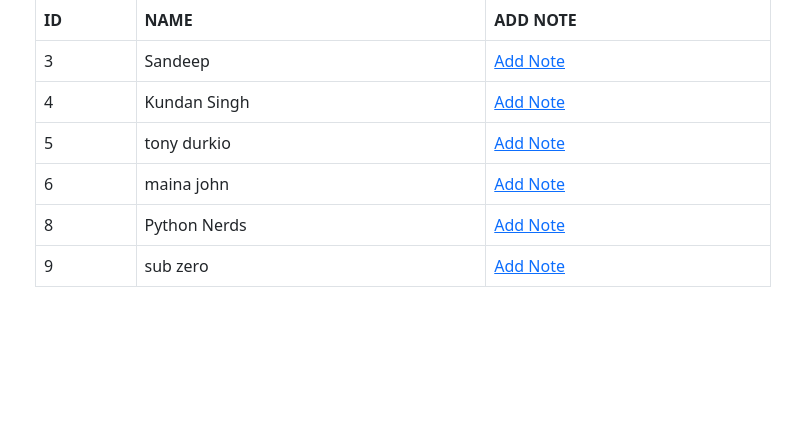
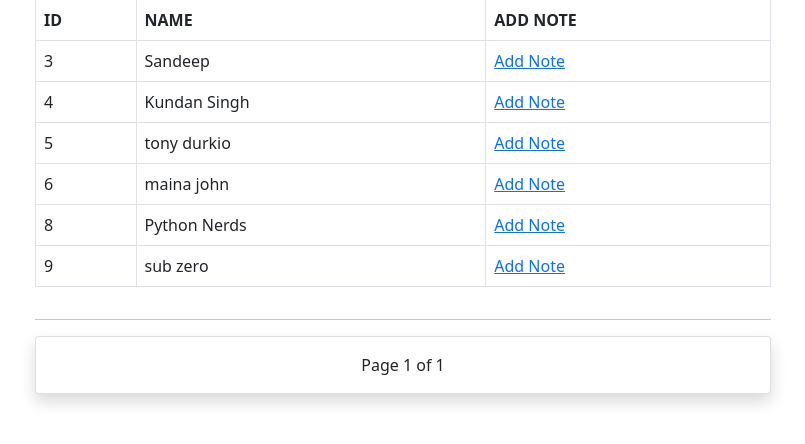
Before and after one commit to wingxel/hospital-management-system, a Django app: page /hospitals/nurse/ in a window 1280 px wide. Shown: the part 31-475 px from the top of the page, without its empty margins (237-1042 px from the left). Run offline with Django 3.2, Linux system fonts and the light colour scheme; a user stored in the database is signed in; data comes from the database, SQL or seed files in the repository; some libraries are stand-ins or nearby versions.

Commit message:
Added pagination in the template

```diff
--- a/hospitals/templates/hospitals/nurse/index.html
+++ b/hospitals/templates/hospitals/nurse/index.html
@@ -8,7 +8,17 @@
     <div class="container">
         <div class="row">
             <div class="col-sm-8 mx-auto">
-                {% include 'hospitals/nurse/includes/table.html' with p_list=patient_list %}
+                <div class="row">
+                    <div class="col-sm-12">
+                        {% include "hospitals/nurse/includes/table.html" with p_list=patient_list %}
+                    </div>
+                </div>
+                <hr>
+                <div class="row">
+                    <div class="col-sm-12">
+                        {% include "hospitals/nurse/includes/pagination_nav.html" with p_obj=page_obj %}
+                    </div>
+                </div>
             </div>
         </div>
     </div>
```
Also changed, not shown: hospitals/templates/hospitals/nurse/notes.html (+11 -1 lines).
